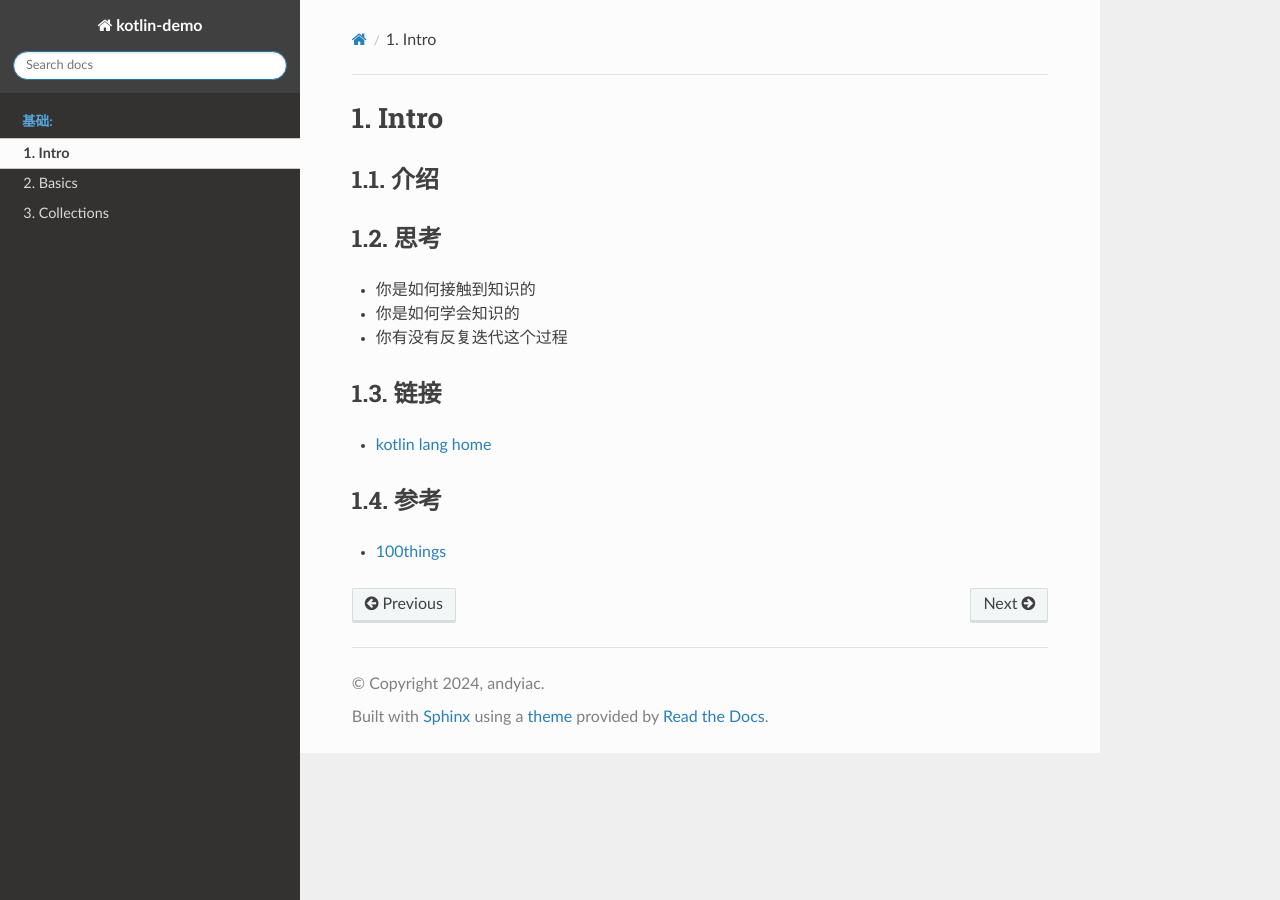
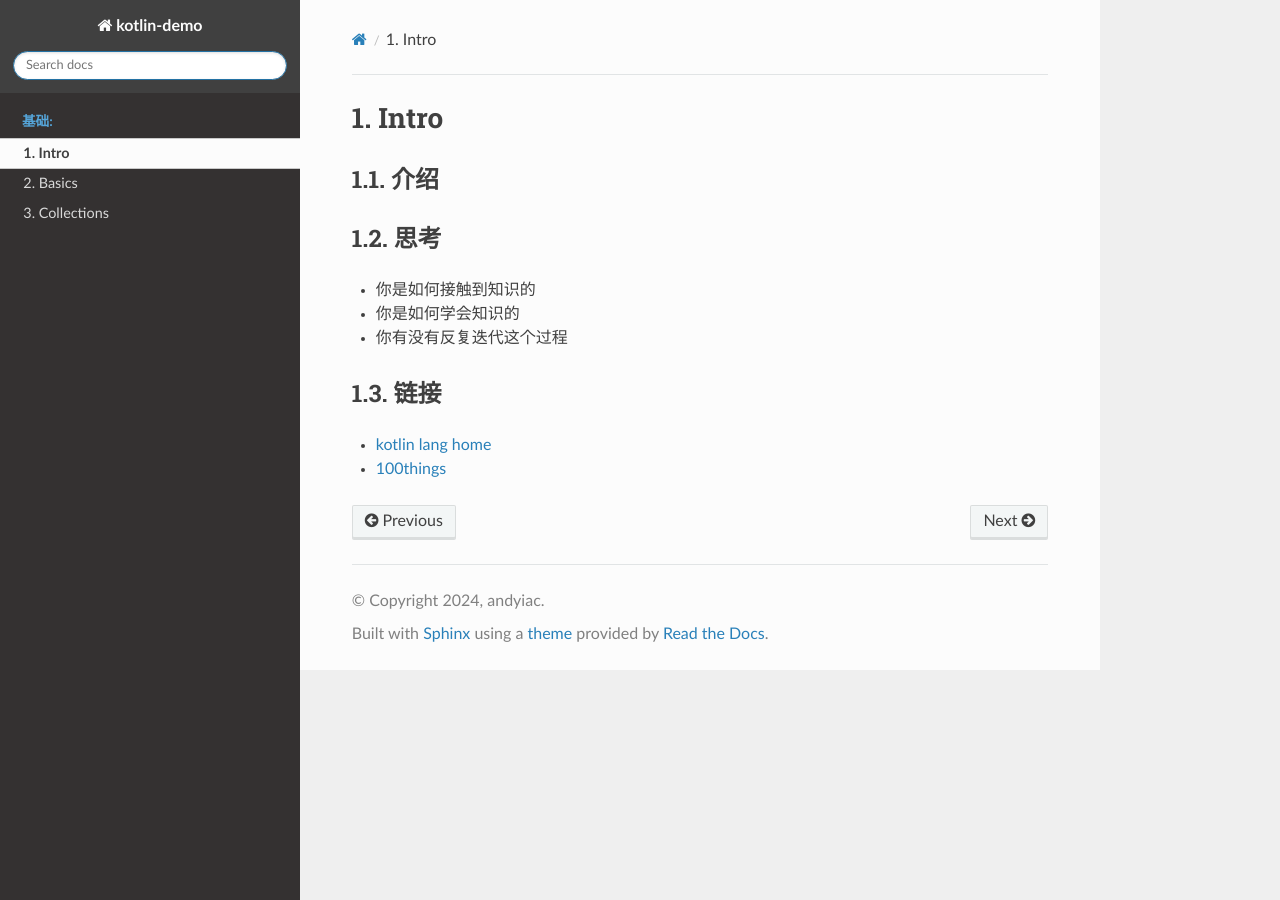
Before and after one commit to andyiac/blog, a Sphinx documentation site: the page built from source/01_intro.md, in a window 1280 px wide. Built offline with Sphinx 7.4.7 and the Read the Docs theme 2.0.0, drawn with Linux system fonts in a browser that asks for light colours.

Commit message:
update html

```diff
--- a/source/01_intro.md
+++ b/source/01_intro.md
@@ -13,7 +13,4 @@
 ## 链接
 
 - [kotlin lang home](https://kotlinlang.org/docs/home.html)
-
-## 参考
-
 - [100things](https://100things.readthedocs.io/en/latest/)
```
Also changed, not shown: 7 other files.
